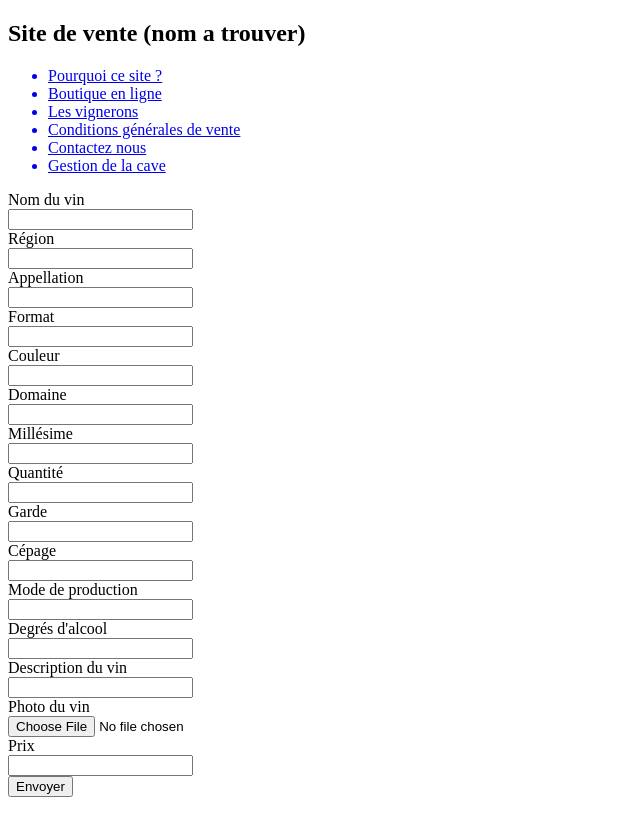
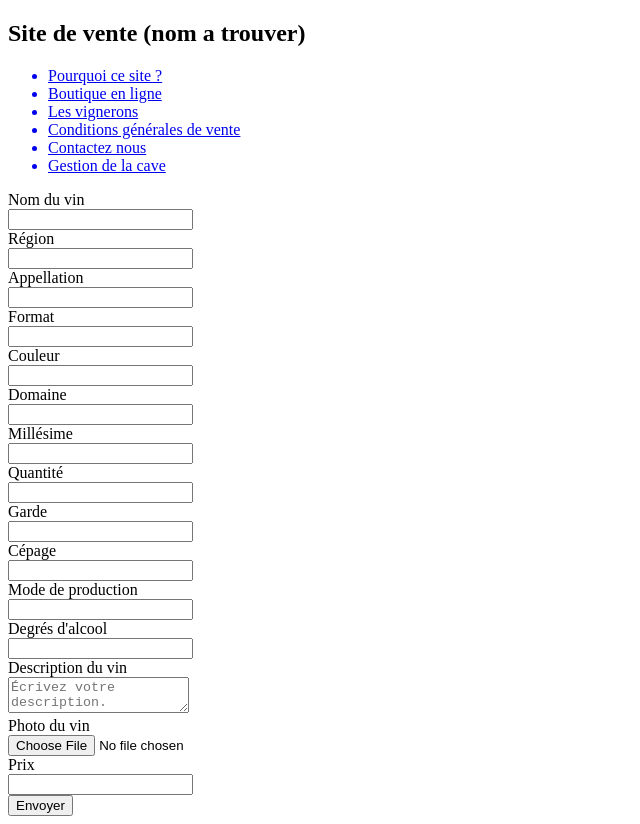
Before and after one commit to thibaudmarti/Site_Vin_React, a React (Create React App) app in the folder client/: page /gestion-de-la-cave in a window 1280 px wide. Shown: the whole page, without its empty margins (0-640 px from the left). Built offline with nearby package versions, Linux system fonts and the light colour scheme.

Commit message:
Correction WineForm

```diff
--- a/client/src/components/WineForm.js
+++ b/client/src/components/WineForm.js
@@ -169,10 +169,17 @@ const WineForm = () => {
       <br />
       <label htmlFor="description">Description du vin</label>
       <br />
-      <input
+      {/* <input
         type="text"
         name="description"
         id="description"
+        onChange={(e) => setWineDescription(e.target.value)}
+        value={description}
+      /> */}
+      <textarea
+        name="description"
+        id="description"
+        placeholder="Écrivez votre description."
         onChange={(e) => setWineDescription(e.target.value)}
         value={description}
       />
```
